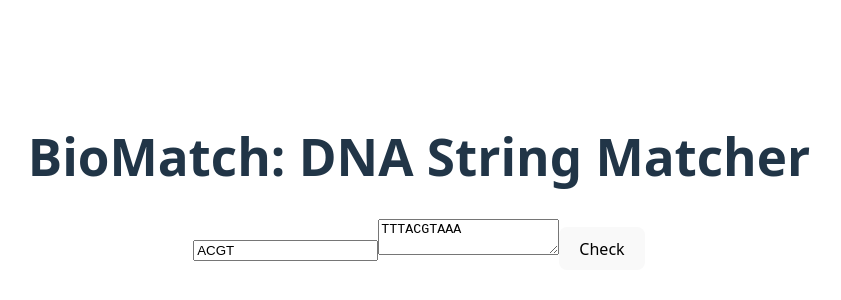
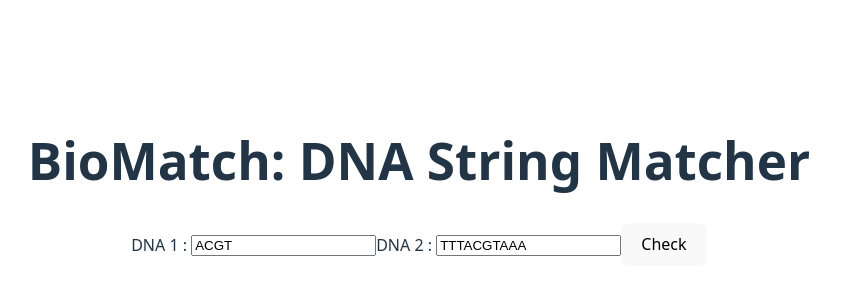
Before and after one commit to Abdul-Ahad3/DNA-String-Matcher, a React (Vite) app in the folder frontend/: page / in a window 1280 px wide. Shown: the part 218-518 px from the top of the page, without its empty margins (221-1062 px from the left). Built offline with nearby package versions, Linux system fonts and the light colour scheme.

Commit message:
fixed frontend

```diff
--- a/frontend/src/components/Matcher.jsx
+++ b/frontend/src/components/Matcher.jsx
@@ -22,8 +22,10 @@ function Matcher() {
 
   return (
     <div>
+      <label>DNA 1 : </label>
       <input value={pattern} onChange={e => setPattern(e.target.value)} />
-      <textarea value={text} onChange={e => setText(e.target.value)} />
+      <label>DNA 2 : </label>
+      <input value={text} onChange={e => setText(e.target.value)} />
       <button onClick={handleMatch}>Check</button>
 
       {result && <pre>{JSON.stringify(result, null, 2)}</pre>}
```
